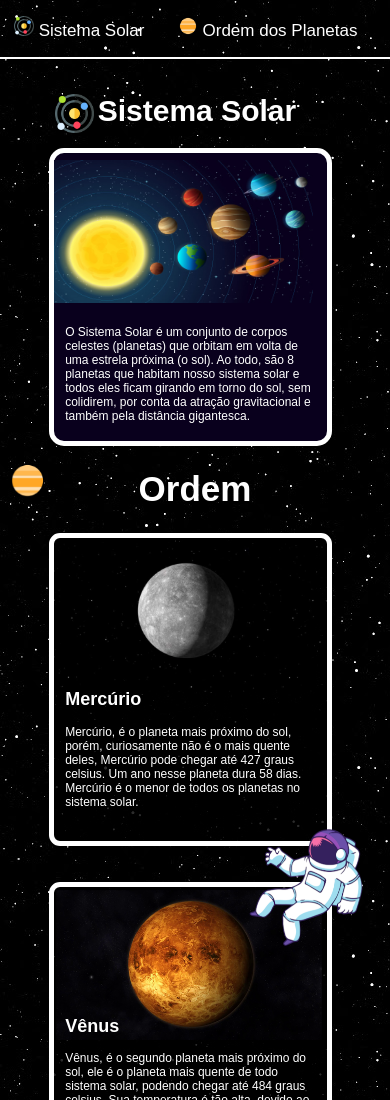
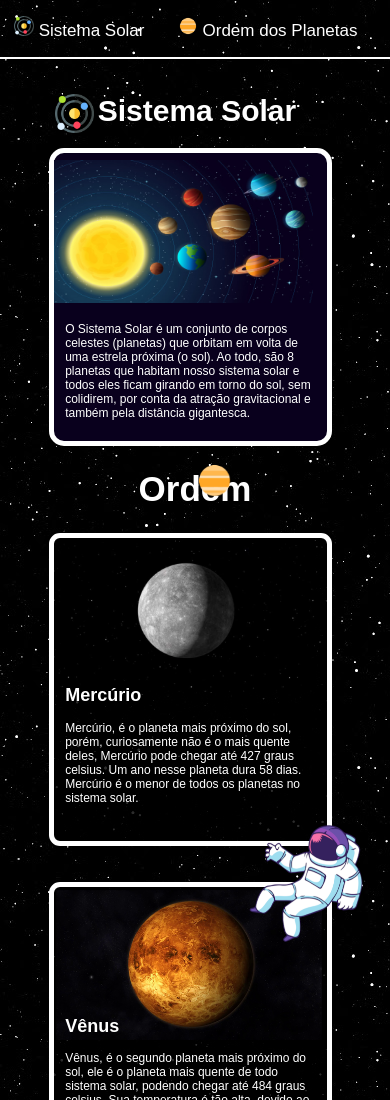
Before and after one commit to Fabe-Yato/Sistema-Solar, a plain HTML site: page docs/index.html in a window 390 px wide. Shown: the top 1100 px of the page. Drawn offline with Linux system fonts and the light colour scheme.

Commit message:
Update style.css

```diff
--- a/docs/css/style.css
+++ b/docs/css/style.css
@@ -55,7 +55,7 @@ ul li{
 #icon-ordem{
     position: absolute;
     width: 4%;
-    margin-left: 32%;
+    margin-left: 50%;
     margin-top: 1%;
 
 }
@@ -250,7 +250,7 @@ h3{
     #icon-ordem{
         width: 10%;
         margin-top: 4%;
-        margin-left: 2%;
+        margin-left: 50%;
     }
     .conteudo1{
         background-color: #09001d;
@@ -282,7 +282,7 @@ h3{
     .txt-1{
         position: absolute;
         font-size: 12px;
-        margin-top: 35%;
+        margin-top: 34%;
         margin-left: 3% ;
         width: 65%;
     }
```
